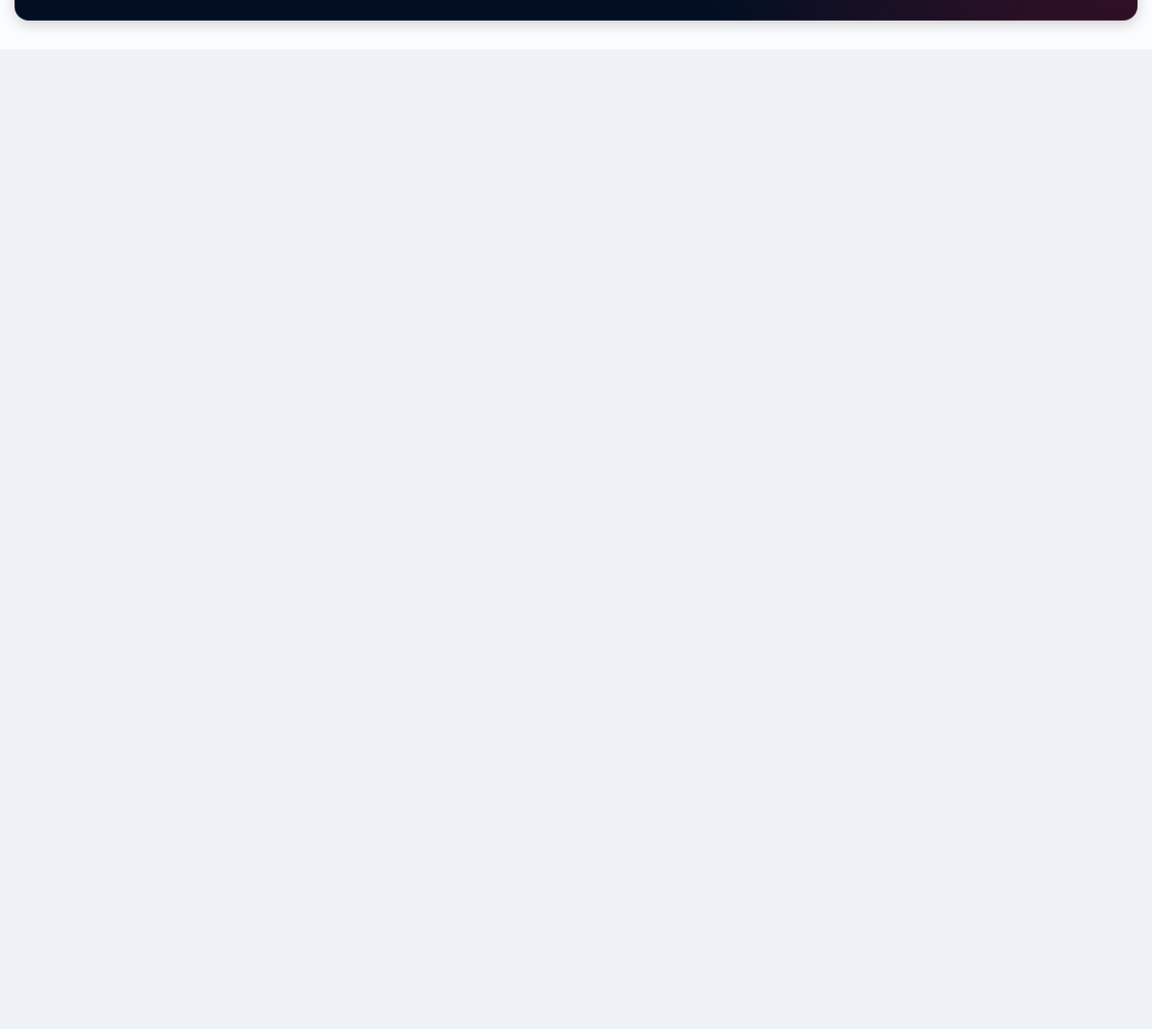
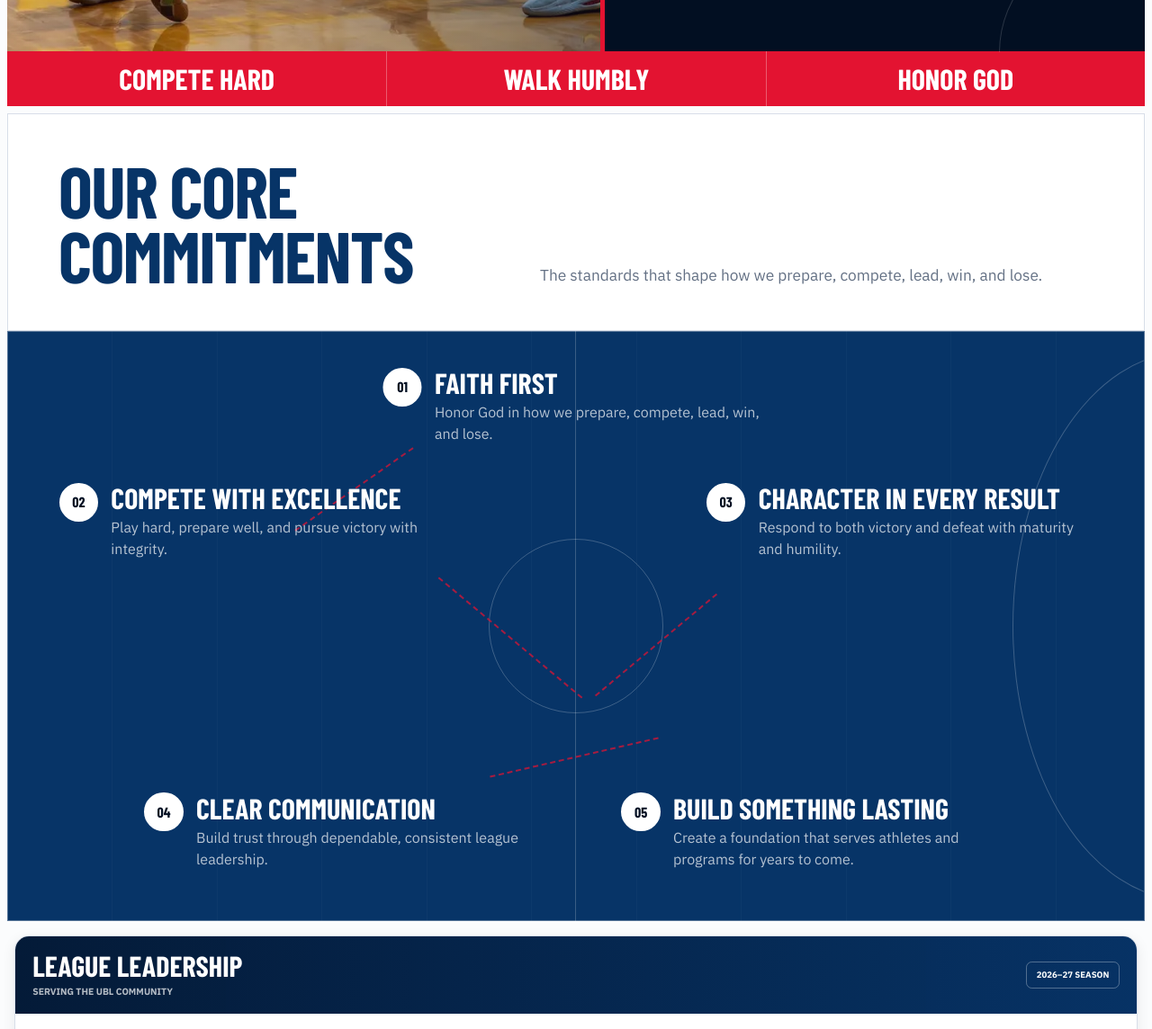
Before and after one commit to NickBlanchard04/upstate-basketball-league, a website: page about.html in a window 1280 px wide. Shown: the part 1317-2461 px from the top of the page at 90% size. Before the commit the page ends 1372 px from the top, so only its background shows below. Drawn offline with nearby package versions, Linux system fonts and the light colour scheme; no server answers; a web font is replaced by a local one.

Commit message:
Add winning values to About page

```diff
--- a/about.html
+++ b/about.html
@@ -11,6 +11,7 @@
   <link href="https://fonts.googleapis.com/css2?family=Barlow+Condensed:wght@600;700;800;900&family=IBM+Plex+Sans:wght@400;500;600;700&display=swap" rel="stylesheet">
   <link rel="icon" type="image/png" href="assets/optimized/ubl-logo-64.png">
   <link rel="stylesheet" href="styles.css?v=20260714-3">
+  <link rel="stylesheet" href="ubl-about.css?v=20260715-1">
   <script src="config.js?v=20260714-1"></script>
   <script src="league-core.js?v=20260711-1"></script>
   <script src="data.js?v=20260710-2"></script>
@@ -45,6 +46,58 @@
         <summary><span>Why UBL exists</span><h2>Meaningful competition for growing programs.</h2></summary>
         <div class="about-feature-content"><p>UBL provides smaller schools, homeschool teams, and growing programs with organized varsity competition, consistent league standards, and a meaningful championship experience.</p></div>
       </details>
+    </section>
+
+    <section class="winning-section section-wrap" aria-labelledby="winning-title">
+      <div class="winning-photo" aria-hidden="true">
+        <picture>
+          <source
+            srcset="assets/gallery/optimized/480/kings-gallery-13.webp 480w, assets/gallery/optimized/960/kings-gallery-13.webp 960w"
+            sizes="(min-width: 768px) 52vw, 100vw"
+            type="image/webp">
+          <img src="assets/gallery/kings-gallery-13.jpg" alt="" loading="lazy" decoding="async">
+        </picture>
+      </div>
+      <div class="winning-copy">
+        <p class="winning-label">What winning means</p>
+        <h2 id="winning-title">How We Win Matters</h2>
+        <p>At UBL, winning matters—but the scoreboard tells only part of the story. We compete with excellence, walk in humility, and measure success by the character we display in both victory and defeat.</p>
+      </div>
+      <ul class="winning-actions" aria-label="UBL approach to competition">
+        <li>Compete hard</li>
+        <li>Walk humbly</li>
+        <li>Honor God</li>
+      </ul>
+    </section>
+
+    <section class="commitments-section section-wrap" aria-labelledby="commitments-title">
+      <div class="commitments-heading">
+        <h2 id="commitments-title">Our Core Commitments</h2>
+        <p>The standards that shape how we prepare, compete, lead, win, and lose.</p>
+      </div>
+
+      <ol class="commitment-court">
+        <li class="commitment commitment-faith">
+          <span aria-hidden="true">01</span>
+          <div><h3>Faith First</h3><p>Honor God in how we prepare, compete, lead, win, and lose.</p></div>
+        </li>
+        <li class="commitment commitment-excellence">
+          <span aria-hidden="true">02</span>
+          <div><h3>Compete With Excellence</h3><p>Play hard, prepare well, and pursue victory with integrity.</p></div>
+        </li>
+        <li class="commitment commitment-character">
+          <span aria-hidden="true">03</span>
+          <div><h3>Character in Every Result</h3><p>Respond to both victory and defeat with maturity and humility.</p></div>
+        </li>
+        <li class="commitment commitment-communication">
+          <span aria-hidden="true">04</span>
+          <div><h3>Clear Communication</h3><p>Build trust through dependable, consistent league leadership.</p></div>
+        </li>
+        <li class="commitment commitment-lasting">
+          <span aria-hidden="true">05</span>
+          <div><h3>Build Something Lasting</h3><p>Create a foundation that serves athletes and programs for years to come.</p></div>
+        </li>
+      </ol>
     </section>
 
     <section class="panel leadership-panel section-wrap" aria-labelledby="leadership-title">
--- /dev/null
+++ b/ubl-about.css
@@ -0,0 +1,394 @@
+.winning-section,
+.commitments-section {
+  --ubl-navy: #020f22;
+  --ubl-navy-mid: #073467;
+  --ubl-red: #e31331;
+  --ubl-white: #ffffff;
+  --ubl-line: #d8dee8;
+  --ubl-muted: #637084;
+  width: min(calc(100% - 1rem), 92rem);
+  margin: 0.5rem auto 0;
+}
+
+.winning-section {
+  position: relative;
+  overflow: hidden;
+  display: grid;
+  color: var(--ubl-white);
+  background: var(--ubl-navy);
+}
+
+.winning-photo {
+  min-height: 15rem;
+  position: relative;
+  overflow: hidden;
+  border-bottom: 0.35rem solid var(--ubl-red);
+}
+
+.winning-photo::after {
+  content: "";
+  position: absolute;
+  inset: 0;
+  background: linear-gradient(180deg, rgba(2, 15, 34, 0.06), rgba(2, 15, 34, 0.58));
+}
+
+.winning-photo picture,
+.winning-photo img {
+  width: 100%;
+  height: 100%;
+}
+
+.winning-photo img {
+  position: absolute;
+  inset: 0;
+  object-fit: cover;
+  object-position: 46% center;
+}
+
+.winning-copy {
+  padding: clamp(1.5rem, 6vw, 3.75rem) clamp(1.25rem, 5vw, 4.25rem);
+  position: relative;
+}
+
+.winning-copy::after {
+  content: "";
+  width: clamp(8rem, 32vw, 15rem);
+  aspect-ratio: 2 / 1;
+  position: absolute;
+  right: clamp(-5rem, -12vw, -2rem);
+  bottom: -1px;
+  border: 1px solid rgba(255, 255, 255, 0.16);
+  border-bottom: 0;
+  border-radius: 15rem 15rem 0 0;
+  pointer-events: none;
+}
+
+.winning-label {
+  margin: 0 0 0.7rem;
+  color: #ff9aac;
+  font-size: 0.875rem;
+  font-weight: 800;
+  letter-spacing: 0.08em;
+  text-transform: uppercase;
+}
+
+.winning-copy h2 {
+  max-width: 8ch;
+  margin: 0 0 1rem;
+  color: var(--ubl-white);
+  font: 900 clamp(3rem, 13vw, 6.5rem)/0.84 "Barlow Condensed", sans-serif;
+  letter-spacing: -0.025em;
+  text-transform: uppercase;
+}
+
+.winning-copy > p:last-child {
+  max-width: 42rem;
+  margin: 0;
+  position: relative;
+  z-index: 1;
+  color: rgba(255, 255, 255, 0.76);
+  font-size: clamp(1rem, 2.7vw, 1.15rem);
+  line-height: 1.6;
+}
+
+.winning-actions {
+  margin: 0;
+  padding: 0;
+  display: grid;
+  list-style: none;
+  background: var(--ubl-red);
+}
+
+.winning-actions li {
+  min-height: 3.8rem;
+  padding: 0.8rem 1.25rem;
+  display: flex;
+  align-items: center;
+  border-top: 1px solid rgba(255, 255, 255, 0.3);
+  font: 800 clamp(1.35rem, 6vw, 2rem)/1 "Barlow Condensed", sans-serif;
+  text-transform: uppercase;
+}
+
+.winning-actions li:first-child {
+  border-top: 0;
+}
+
+.commitments-section {
+  overflow: hidden;
+  color: var(--ubl-white);
+  background: var(--ubl-navy-mid);
+}
+
+.commitments-heading {
+  padding: clamp(1.5rem, 5vw, 3rem) clamp(1.25rem, 5vw, 3.5rem);
+  color: #07172d;
+  background: var(--ubl-white);
+  border: 1px solid var(--ubl-line);
+}
+
+.commitments-heading h2 {
+  margin: 0 0 0.45rem;
+  color: var(--ubl-navy-mid);
+  font: 900 clamp(2.6rem, 10vw, 5rem)/0.9 "Barlow Condensed", sans-serif;
+  letter-spacing: -0.02em;
+  text-transform: uppercase;
+}
+
+.commitments-heading p {
+  max-width: 38rem;
+  margin: 0;
+  color: var(--ubl-muted);
+  font-size: clamp(1rem, 2vw, 1.08rem);
+}
+
+.commitment-court {
+  margin: 0;
+  padding: 2rem 1.25rem 2rem 3.9rem;
+  position: relative;
+  display: grid;
+  gap: 1.8rem;
+  list-style: none;
+  background:
+    repeating-linear-gradient(90deg, transparent 0, transparent 3.7rem, rgba(255, 255, 255, 0.025) 3.7rem, rgba(255, 255, 255, 0.025) 3.78rem),
+    var(--ubl-navy-mid);
+}
+
+.commitment-court::before {
+  content: "";
+  width: 1px;
+  position: absolute;
+  top: 2.8rem;
+  bottom: 2.8rem;
+  left: 2.2rem;
+  background: var(--ubl-red);
+}
+
+.commitment-court::after {
+  content: "";
+  width: 9rem;
+  height: 9rem;
+  position: absolute;
+  right: -4.6rem;
+  bottom: -4.6rem;
+  border: 1px solid rgba(255, 255, 255, 0.14);
+  border-radius: 50%;
+  pointer-events: none;
+}
+
+.commitment {
+  min-width: 0;
+  position: relative;
+  display: grid;
+  grid-template-columns: 2.7rem minmax(0, 1fr);
+  align-items: start;
+  gap: 0.9rem;
+}
+
+.commitment::before {
+  content: "";
+  width: 1.7rem;
+  height: 1px;
+  position: absolute;
+  top: 1.35rem;
+  left: -1.7rem;
+  background: var(--ubl-red);
+}
+
+.commitment > span {
+  width: 2.7rem;
+  aspect-ratio: 1;
+  position: relative;
+  z-index: 1;
+  display: grid;
+  place-items: center;
+  border: 2px solid var(--ubl-white);
+  border-radius: 50%;
+  color: var(--ubl-navy);
+  background: var(--ubl-white);
+  font: 900 1rem/1 "Barlow Condensed", sans-serif;
+}
+
+.commitment h3 {
+  margin: 0.05rem 0 0.3rem;
+  color: var(--ubl-white);
+  font: 800 clamp(1.45rem, 6vw, 2rem)/1 "Barlow Condensed", sans-serif;
+  text-transform: uppercase;
+}
+
+.commitment p {
+  max-width: 30rem;
+  margin: 0;
+  color: rgba(255, 255, 255, 0.7);
+  font-size: 1rem;
+  line-height: 1.5;
+}
+
+@media (min-width: 640px) {
+  .winning-actions {
+    grid-template-columns: repeat(3, minmax(0, 1fr));
+  }
+
+  .winning-actions li {
+    justify-content: center;
+    border-top: 0;
+    border-left: 1px solid rgba(255, 255, 255, 0.3);
+  }
+
+  .winning-actions li:first-child {
+    border-left: 0;
+  }
+
+  .commitments-heading {
+    display: grid;
+    grid-template-columns: minmax(16rem, 0.9fr) minmax(18rem, 1.1fr);
+    align-items: end;
+    gap: 2rem;
+  }
+
+  .commitments-heading h2 {
+    margin-bottom: 0;
+  }
+}
+
+@media (min-width: 768px) {
+  .winning-section {
+    grid-template-columns: minmax(0, 1.05fr) minmax(22rem, 0.95fr);
+  }
+
+  .winning-photo {
+    min-height: 34rem;
+    border-right: 0.35rem solid var(--ubl-red);
+    border-bottom: 0;
+  }
+
+  .winning-photo::after {
+    background: linear-gradient(90deg, rgba(2, 15, 34, 0.04), rgba(2, 15, 34, 0.42));
+  }
+
+  .winning-copy {
+    display: flex;
+    flex-direction: column;
+    justify-content: center;
+  }
+
+  .winning-actions {
+    grid-column: 1 / -1;
+  }
+}
+
+@media (min-width: 1024px) {
+  .commitment-court {
+    min-height: 41rem;
+    padding: 0;
+    display: block;
+    overflow: hidden;
+    border: 1px solid rgba(255, 255, 255, 0.32);
+    background:
+      linear-gradient(90deg, transparent calc(50% - 0.5px), rgba(255, 255, 255, 0.2) calc(50% - 0.5px), rgba(255, 255, 255, 0.2) calc(50% + 0.5px), transparent calc(50% + 0.5px)),
+      repeating-linear-gradient(90deg, transparent 0, transparent 7.2rem, rgba(255, 255, 255, 0.025) 7.2rem, rgba(255, 255, 255, 0.025) 7.28rem),
+      var(--ubl-navy-mid);
+  }
+
+  .commitment-court::before {
+    width: 12rem;
+    height: 12rem;
+    top: 50%;
+    bottom: auto;
+    left: 50%;
+    border: 1px solid rgba(255, 255, 255, 0.22);
+    border-radius: 50%;
+    background: transparent;
+    transform: translate(-50%, -50%);
+  }
+
+  .commitment-court::after {
+    width: 24rem;
+    height: 38rem;
+    right: -15rem;
+    bottom: auto;
+    top: 50%;
+    border-color: rgba(255, 255, 255, 0.22);
+    transform: translateY(-50%);
+  }
+
+  .commitment {
+    width: min(27rem, 34%);
+    position: absolute;
+  }
+
+  .commitment::before {
+    display: none;
+  }
+
+  .commitment-faith {
+    top: 2.5rem;
+    left: 50%;
+    transform: translateX(-50%);
+  }
+
+  .commitment-excellence {
+    top: 10.5rem;
+    left: 4.5%;
+  }
+
+  .commitment-character {
+    top: 10.5rem;
+    right: 4.5%;
+  }
+
+  .commitment-communication {
+    bottom: 3.5rem;
+    left: 12%;
+  }
+
+  .commitment-lasting {
+    right: 12%;
+    bottom: 3.5rem;
+  }
+
+  .commitment-faith::after,
+  .commitment-excellence::after,
+  .commitment-character::after,
+  .commitment-communication::after {
+    content: "";
+    position: absolute;
+    z-index: 0;
+    border-bottom: 2px dashed rgba(227, 19, 49, 0.72);
+    pointer-events: none;
+  }
+
+  .commitment-faith::after {
+    width: 10rem;
+    left: -7rem;
+    bottom: -3.2rem;
+    transform: rotate(145deg);
+  }
+
+  .commitment-excellence::after {
+    width: 13rem;
+    right: -11rem;
+    bottom: -5.5rem;
+    transform: rotate(40deg);
+  }
+
+  .commitment-character::after {
+    width: 11rem;
+    left: -9rem;
+    bottom: -6rem;
+    transform: rotate(140deg);
+  }
+
+  .commitment-communication::after {
+    width: 12rem;
+    right: -9rem;
+    top: -2.5rem;
+    transform: rotate(-13deg);
+  }
+}
+
+@media (prefers-reduced-motion: reduce) {
+  .winning-section *,
+  .commitments-section * {
+    scroll-behavior: auto;
+  }
+}
```
